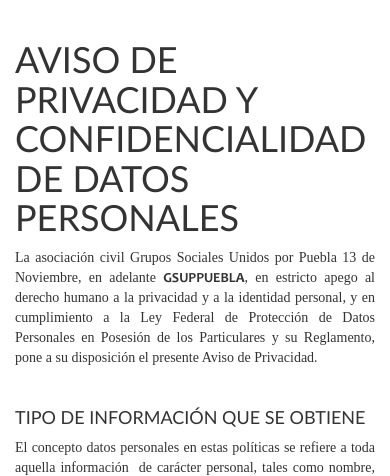
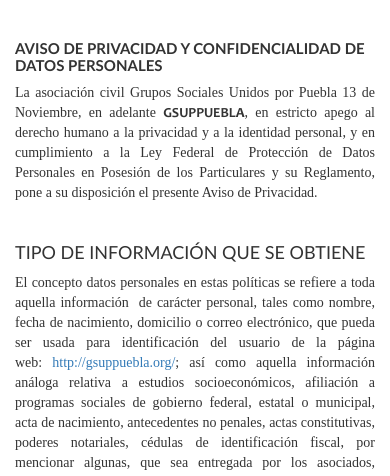
Before and after one commit to betomax-16/sistemaDeEvidenciasPisoDigno, a Laravel app: page /avisop in a window 390 px wide. Shown: the part 80-556 px from the top of the page. Run offline with Laravel 8, Linux system fonts and the light colour scheme; settings files or empty folders that the repository lacks are supplied; some libraries are stand-ins or nearby versions; some web fonts are replaced.

Commit message:
corrigiendo tamaño de fuente en aviso de privacidad

```diff
--- a/public/css/Estilos.css
+++ b/public/css/Estilos.css
@@ -999,3 +999,9 @@
 .avisop li {
     margin-left: 2rem;
 }
+@media (max-width: 575px) {
+  .avisop h1 {
+      font-size: 1.5rem;
+      font-weight: bold;
+  }
+}
--- a/resources/views/visitante/avisop.blade.php
+++ b/resources/views/visitante/avisop.blade.php
@@ -138,10 +138,4 @@
     <p>Primero de enero de dos mil dieciséis.</p>
 </section>
 @include('layouts/templates/modal') @include('layouts/menu/footer') @endsection @section('javascripts')
-<script type="text/javascript">
-    $(document).ready(function() {
-        $('#somos').addClass('active');
-    });
-
-</script>
 @endsection
```
